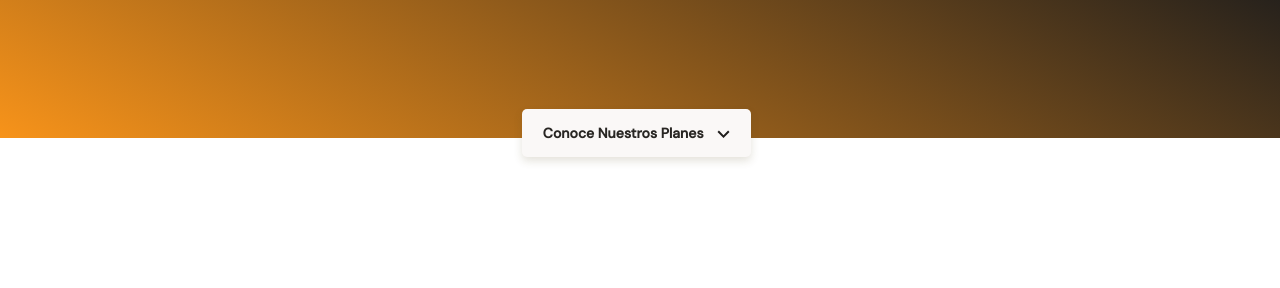
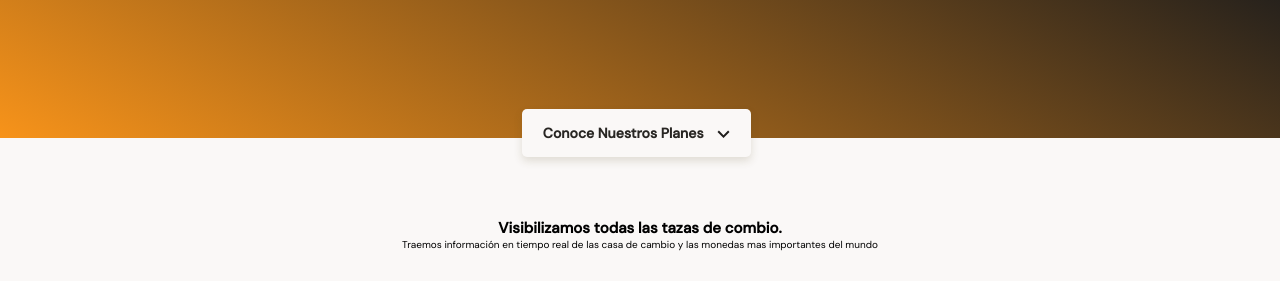
Before and after one commit to JI-Villalobos/BataBitResponsive, a plain HTML site: page index.html in a window 1280 px wide. Shown: the part 196-484 px from the top of the page. Drawn offline with Linux system fonts and the light colour scheme.

Commit message:
base-structure exchange section

```diff
--- a/index.html
+++ b/index.html
@@ -18,7 +18,16 @@
         </div>
     </header>
     <main>
-        <section></section>
+        <section class="main-exchange-container">
+            <div class="background-img"></div>
+            <div class="main-exchange-container--title">
+                <h2>Visibilizamos todas las tazas de combio.</h2>
+                <p>Traemos información en tiempo real de las casa de cambio y las monedas mas importantes del mundo</p>
+            </div>
+            <section class="main-tables-container">
+                <div></div>
+            </section>
+        </section>
         <section></section>
         <section></section>
         <section></section>
--- a/styles.css
+++ b/styles.css
@@ -101,3 +101,25 @@ header img{
     margin-left: 10px;
     background-image: url(./assets/icons/vector.svg);
 }
+
+/*--------------------main-----------------------*/
+main{
+    width: 100%;
+    height: auto;
+    background-color: var(--off-white);
+}
+
+.main-exchange-container{
+    width: 100%;
+    height: auto;
+    padding-top: 80px;
+    padding-bottom: 30px;
+    text-align: center;
+}
+
+.main-exchange-container--title{
+    width: 90%;
+    min-width: 288px;
+    max-width: 900px;
+    margin: 0 auto;
+}
```
